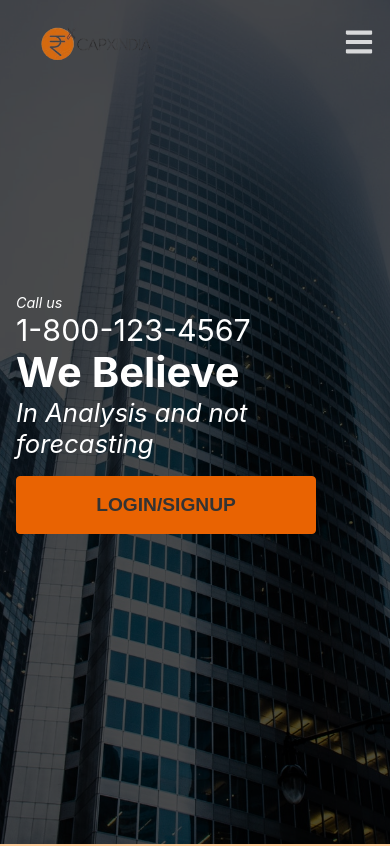
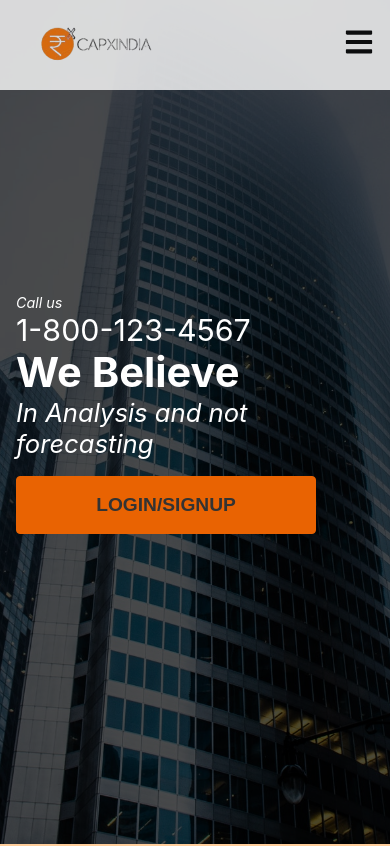
Before and after one commit to Manikm07-nikk/CapxIndia, a React (Create React App) app: page / in a window 390 px wide. Shown: the top 846 px of the page. Built offline with nearby package versions, Linux system fonts and the light colour scheme.

Commit message:
ninth commit

```diff
--- a/src/components/Navbar.css
+++ b/src/components/Navbar.css
@@ -52,7 +52,7 @@
 @media screen and (max-width:940px) {
     .header {
         max-width: 100%;
-        background: transparent;
+        background: rgb(255, 255, 255);
         opacity: 0.8;
     }
 
--- a/src/components/Navbar.js
+++ b/src/components/Navbar.js
@@ -18,8 +18,8 @@ const Navbar = () => {
                     <img src={logo} alt='logo' />
                 </a>
                 <div className='hamburger' onClick={handleClick}>
-                    {click ? (<FaTimes size={30} style={{ color: '#ffffff' }} />)
-                        : (<FaBars size={30} style={{ color: '#ffffff' }} />)}
+                    {click ? (<FaTimes size={30} style={{ color: '#000000' }} />)
+                        : (<FaBars size={30} style={{ color: '#000000' }} />)}
 
                 </div>
                 <ul className={click ? "nav-menu active" : "nav-menu"}>
```
